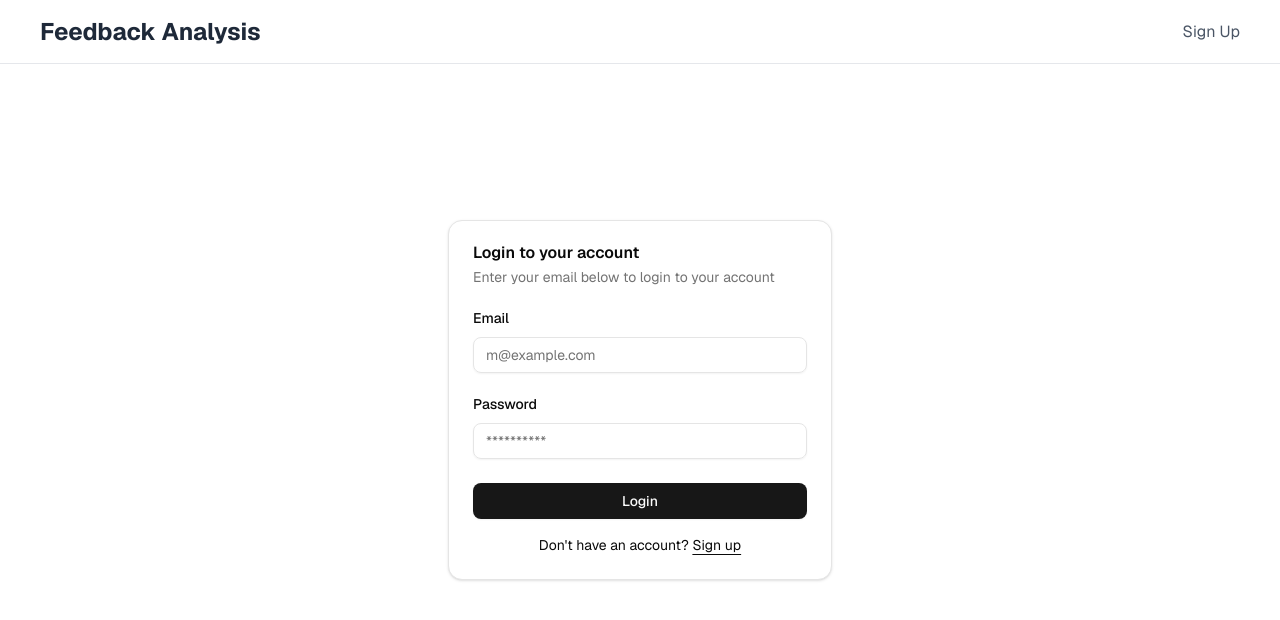
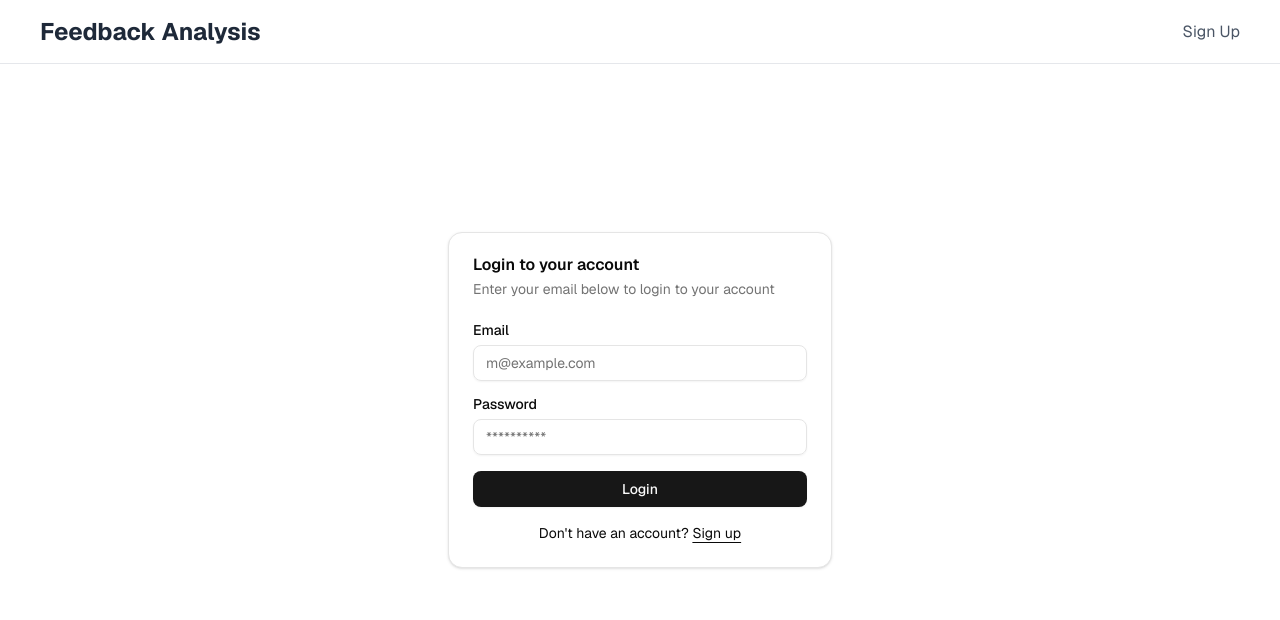
Before and after one commit to rvishakhs/feedback-analysis-app, a Next.js app: page /login in a window 1280 px wide. Shown: the top 620 px of the page. Built offline with nearby package versions, Linux system fonts and the light colour scheme.

Commit message:
till login everything working fine

```diff
--- a/src/app/login/page.tsx
+++ b/src/app/login/page.tsx
@@ -1,3 +1,5 @@
+'use client'
+
 import { LoginForm } from "~/components/login-form"
 import { cn } from "@/lib/utils"
 import { Button } from "@/components/ui/button"
@@ -10,11 +12,56 @@ import {
 } from "@/components/ui/card"
 import { Input } from "@/components/ui/input"
 import { Label } from "@/components/ui/label"
+import { useRouter } from "next/navigation"
+import React from "react"
+import { useForm } from "react-hook-form"
+import { loginSchema, type LoginSchema } from "~/schema/auth"
+import { zodResolver } from "@hookform/resolvers/zod"
+import { FiAlertCircle } from "react-icons/fi"
+import { set } from "zod"
+import { signIn } from "next-auth/react"
 
 export default function LoginPage({
   className,
   ...props
 }: React.ComponentProps<"div">) {
+  const router = useRouter()
+  const [error, setError] = React.useState<string | null>(null)
+  const [loading, setLoading] = React.useState<boolean>(false)
+  const form = useForm<LoginSchema>({
+    resolver: zodResolver(loginSchema),
+    defaultValues: {
+      email: "",
+      password: "",
+    }
+  })
+
+  async function onSubmit(data:LoginSchema)
+    {
+        try {
+          setLoading(true);
+
+          const signInResults = await signIn("credentials", {
+              redirect: false,
+              email: data.email,
+              password: data.password,
+          })
+
+          if (!signInResults?.error){
+                // Redirect to the home page after successful sign in
+                router.push("/");
+            } else {
+                setError(signInResults.error === "CredentialsSignin" ? "Invalid email or password. Please try again." : "Somethingwent wrong with logging In");
+            }
+
+        } catch (error) {
+            setError("An error occurred while logging up. Please try again later.");
+        } finally {
+            setLoading(false);
+        }
+    }
+
+
   return (
     <div className="flex min-h-svh w-full items-center justify-center p-6 md:p-10">
       <nav className='flex items-center justify-between h-16 border-b border-gray-200 px-10 fixed top-0 left-0 w-full z-50 bg-white'>
@@ -36,18 +83,28 @@ export default function LoginPage({
           </CardDescription>
         </CardHeader>
         <CardContent>
-          <form>
-            <div className="flex flex-col gap-6">
-              <div className="grid gap-3">
+          <form onSubmit={form.handleSubmit(onSubmit)}>
+            <div className="flex flex-col gap-2">
+              <div className="grid gap-2">
                 <Label htmlFor="email">Email</Label>
                 <Input
+                  {...form.register("email")}
                   id="email"
                   type="email"
                   placeholder="m@example.com"
                   required
                 />
+                {form.formState.errors.email && (
+                    <div className="text-red-500 flex items-center gap-2">
+                        <FiAlertCircle  />
+                        <p className="text-red-500 text-xs">
+                            {form.formState.errors.email?.message}
+                        </p>
+                    </div>
+
+                )}
               </div>
-              <div className="grid gap-3">
+              <div className="grid gap-2 my-2">
                 <div className="flex items-center">
                   <Label htmlFor="password">Password</Label>
                   {/* <a
@@ -57,11 +114,30 @@ export default function LoginPage({
                     Forgot your password?
                   </a> */}
                 </div>
-                <Input id="password" type="password" required placeholder="**********"/>
+                <Input
+                {...form.register("password")}
+                id="password"
+                type="password"
+                required placeholder="**********"
+                />
+                {form.formState.errors.password && (
+                  <div className="text-red-500 flex items-center gap-2">
+                      <FiAlertCircle  />
+                      <p className="text-red-500 text-xs">
+                          {form.formState.errors.password?.message}
+                      </p>
+                  </div>
+              )}
               </div>
-              <div className="flex flex-col gap-3">
-                <Button type="submit" className="w-full">
-                  Login
+              {error && (
+                  <div className="text-red-500 text-xm rounded-sm border-red-400 p-1 flex items-center gap-2">
+                      <FiAlertCircle  />
+                      {error}
+                  </div>
+              )}
+              <div className="flex flex-col gap-2">
+                <Button type="submit" className="w-full" disabled={loading}>
+                  {loading ? "Logging in..." : "Login"}
                 </Button>
                 {/* <Button variant="outline" className="w-full">
                   Login with Google
```
